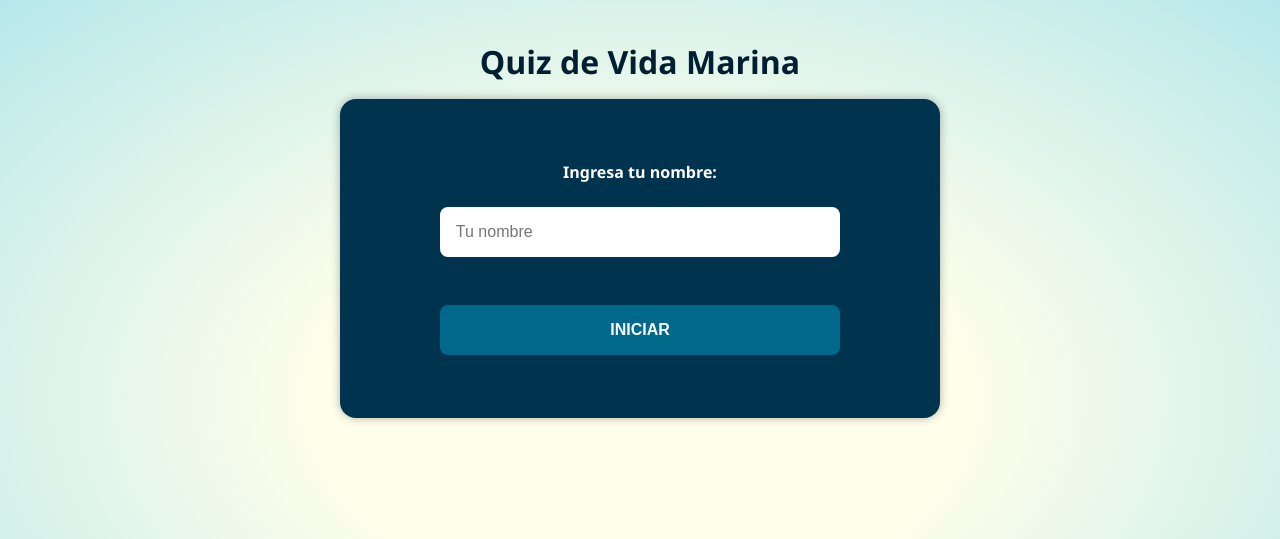
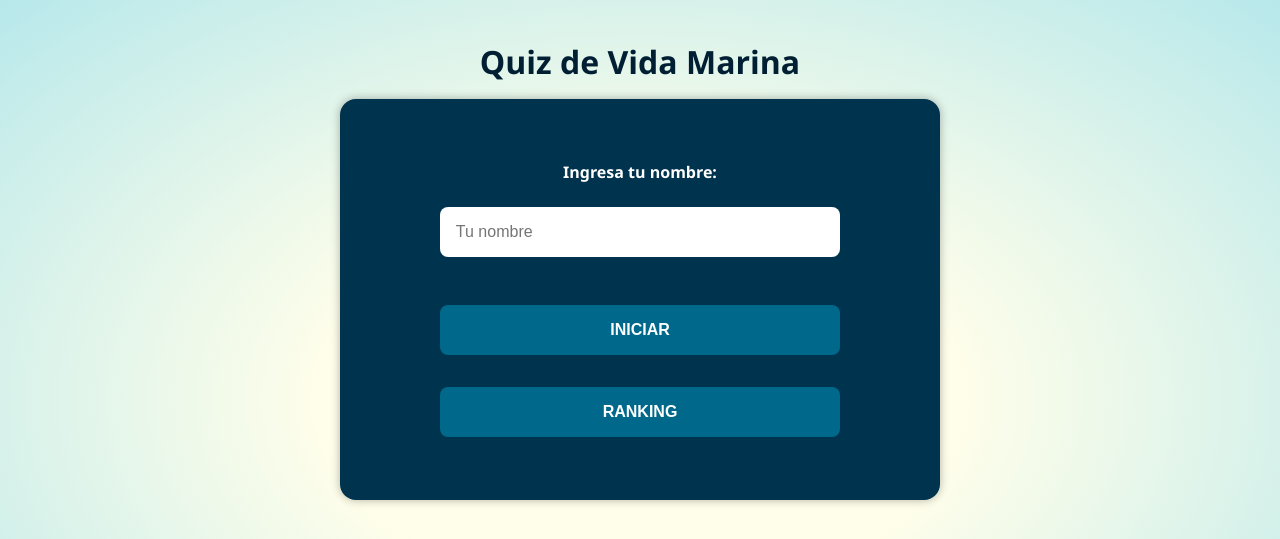
Before and after one commit to k4minari/MicroProyecto1, a plain HTML site: page index.html in a window 1280 px wide. Shown: the top 539 px of the page. Drawn offline with Linux system fonts and the light colour scheme.

Commit message:
boton para ver el ranking

```diff
--- a/index.html
+++ b/index.html
@@ -24,6 +24,7 @@
       <label for="nombre">Ingresa tu nombre:</label>
       <input type="text" id="nombre" placeholder="Tu nombre">
       <button id="btnIniciar">INICIAR</button>
+      <button id="btnVerRanking">RANKING</button>
     </section>
 
     <!-- Pantalla del quiz -->
```
